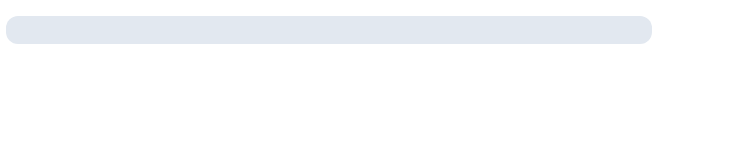
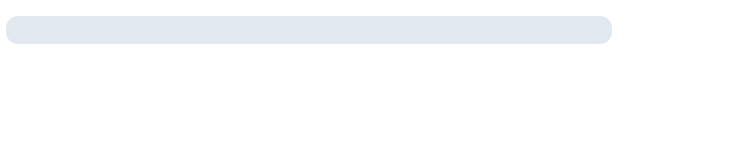
Before and after one commit to coder1467/admin-dashboard, a plain HTML site: page index.html in a window 1280 px wide. Shown: the full height of the page, 308-1042 px from the left. Drawn offline with Linux system fonts and the light colour scheme.

Commit message:
change search bar size

```diff
--- a/styles.css
+++ b/styles.css
@@ -33,7 +33,7 @@ body {
     border-radius: 12px;
     border: none;
     height: 28px;
-    width: calc(100% - 120px);
+    width: max(calc(100% - 160px), 100px);
 }
 
 .header-top-right {
```
